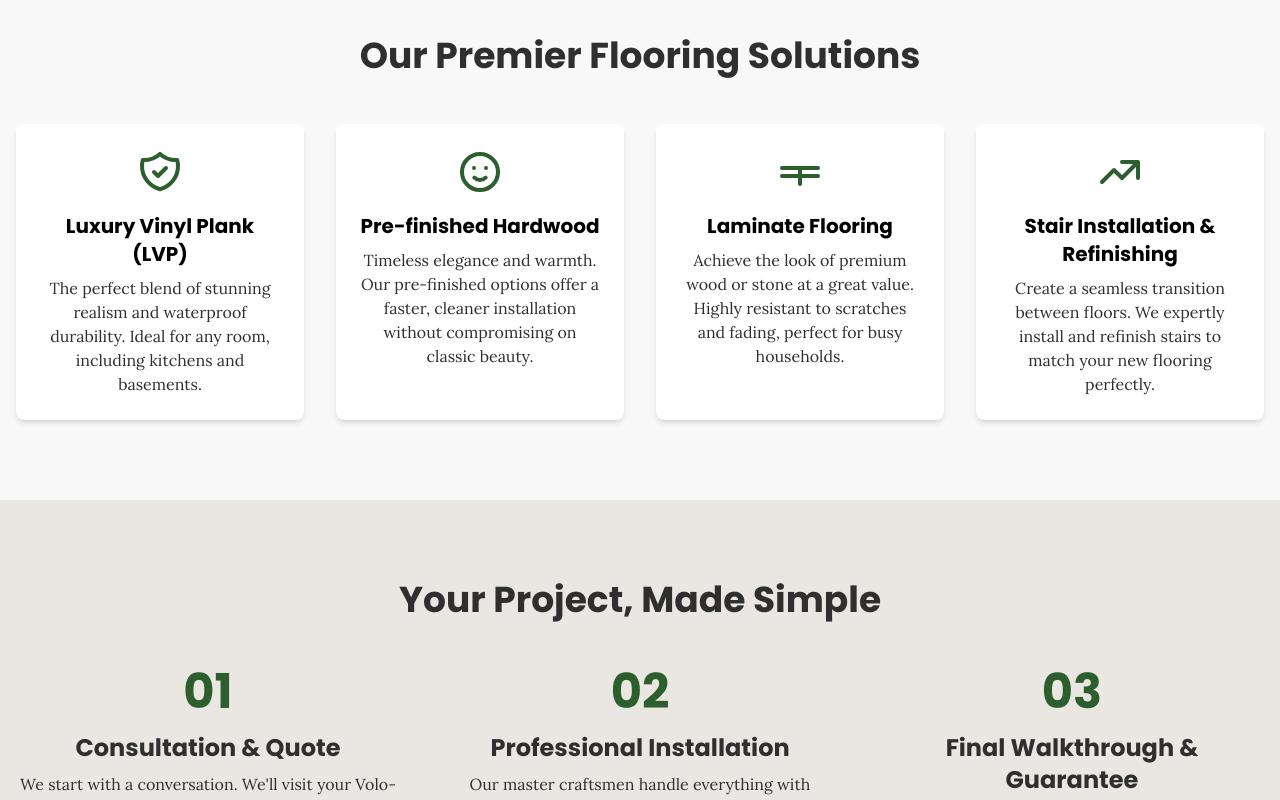
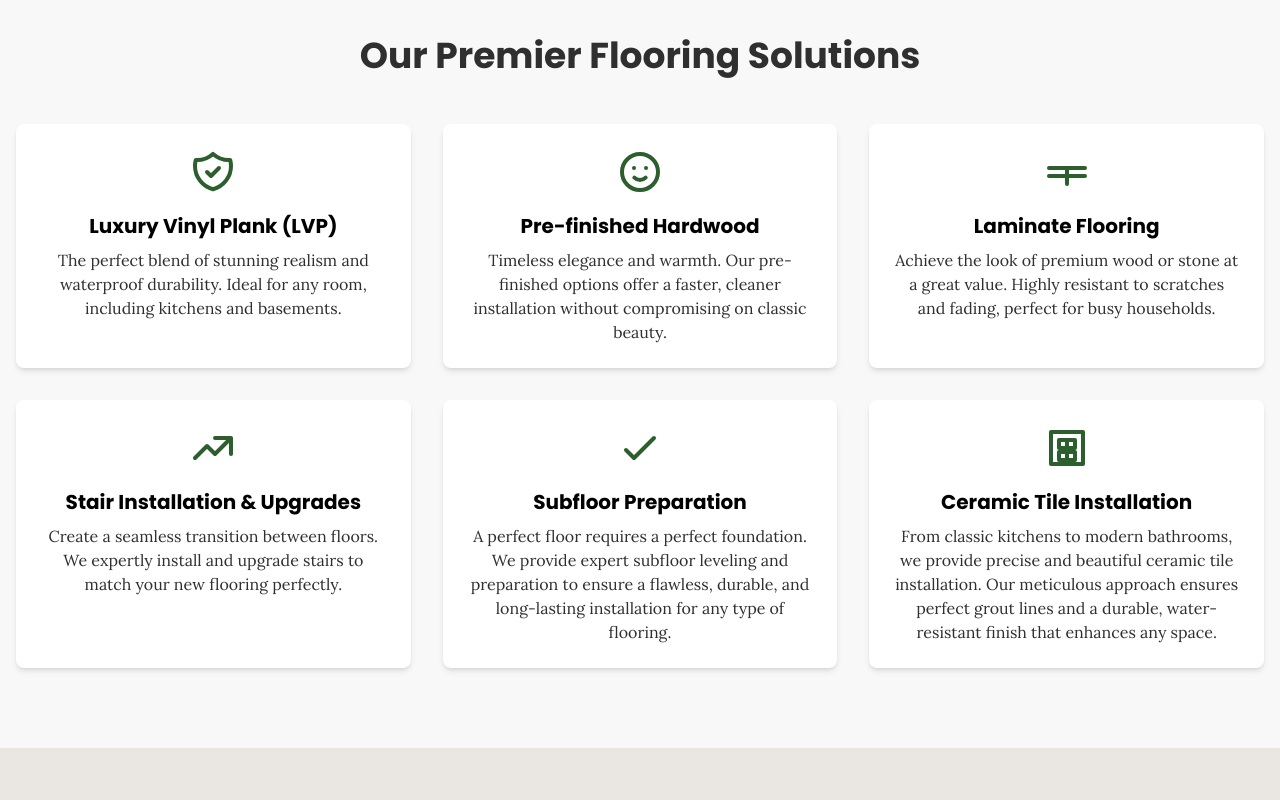
Before and after one commit to kamilpinas/duke_flooring, a React (Vite) app: page / in a window 1280 px wide. Shown: the part 900-1700 px from the top of the page. Built offline with nearby package versions, Linux system fonts and the light colour scheme.

Commit message:
texts fixes, and google link

```diff
--- a/src/components/Footer.tsx
+++ b/src/components/Footer.tsx
@@ -157,7 +157,7 @@ const Footer: React.FC = () => {
                 </svg>
               </a>
               <a
-                href="#"
+                href="https://share.google/5QhZmX5Zx6ofRzIkl"
                 target="_blank"
                 rel="noopener noreferrer"
                 aria-label="Duke Flooring on Google"
--- a/src/components/HeroSection.tsx
+++ b/src/components/HeroSection.tsx
@@ -13,7 +13,7 @@ const HeroSection = () => {
       src: "https://images.unsplash.com/photo-1600121848594-d8644e57abab?auto=format&fit=crop&w=1920&q=80",
       title: "Transform Your Home with Flawless Floors",
       description:
-        "Artisan craftsmanship for your home in Volo, IL. We specialize in LVP, hardwood, and laminate flooring that combines timeless beauty with modern durability.",
+        "Artisan craftsmanship for your home in Volo, IL. We specialize in LVP, hardwood, laminate, and ceramic tile flooring, along with expert subfloor preparation, combining timeless beauty with modern durability.",
     },
     {
       src: "https://images.unsplash.com/photo-1547333101-6bb18e609b2f?q=80&w=2676?auto=format&fit=crop&w=1920&q=80",
--- a/src/components/ServicesSection.tsx
+++ b/src/components/ServicesSection.tsx
@@ -7,7 +7,7 @@ const ServicesSection = () => {
         <h2 className="text-4xl font-bold text-center text-charcoal-gray mb-12 font-sans">
           Our Premier Flooring Solutions
         </h2>
-        <div className="grid grid-cols-1 md:grid-cols-2 lg:grid-cols-4 gap-8">
+        <div className="grid grid-cols-1 md:grid-cols-2 lg:grid-cols-3 gap-8">
           <div className="bg-white p-6 rounded-lg shadow-md text-center">
             <svg
               className="w-12 h-12 mx-auto mb-4 text-forest-green"
@@ -94,11 +94,60 @@ const ServicesSection = () => {
               ></path>
             </svg>
             <h3 className="text-xl font-bold mb-2 font-sans">
-              Stair Installation & Refinishing
+              Stair Installation & Upgrades
             </h3>
             <p className="text-charcoal-gray font-serif">
               Create a seamless transition between floors. We expertly install
-              and refinish stairs to match your new flooring perfectly.
+              and upgrade stairs to match your new flooring perfectly.
+            </p>
+          </div>
+          <div className="bg-white p-6 rounded-lg shadow-md text-center">
+            <svg
+              className="w-12 h-12 mx-auto mb-4 text-forest-green"
+              fill="none"
+              stroke="currentColor"
+              viewBox="0 0 24 24"
+              xmlns="http://www.w3.org/2000/svg"
+            >
+              <path
+                strokeLinecap="round"
+                strokeLinejoin="round"
+                strokeWidth="2"
+                d="M5 13l4 4L19 7"
+              ></path>
+            </svg>
+            <h3 className="text-xl font-bold mb-2 font-sans">
+              Subfloor Preparation
+            </h3>
+            <p className="text-charcoal-gray font-serif">
+              A perfect floor requires a perfect foundation. We provide expert
+              subfloor leveling and preparation to ensure a flawless, durable,
+              and long-lasting installation for any type of flooring.
+            </p>
+          </div>
+          <div className="bg-white p-6 rounded-lg shadow-md text-center">
+            <svg
+              className="w-12 h-12 mx-auto mb-4 text-forest-green"
+              fill="none"
+              stroke="currentColor"
+              viewBox="0 0 24 24"
+              xmlns="http://www.w3.org/2000/svg"
+            >
+              <path
+                strokeLinecap="round"
+                strokeLinejoin="round"
+                strokeWidth="2"
+                d="M4 4v16h16V4H4zm8 4h4v4h-4V8zm0 6h4v4h-4v-4zM8 8h4v4H8V8zm0 6h4v4H8v-4z"
+              ></path>
+            </svg>
+            <h3 className="text-xl font-bold mb-2 font-sans">
+              Ceramic Tile Installation
+            </h3>
+            <p className="text-charcoal-gray font-serif">
+              From classic kitchens to modern bathrooms, we provide precise and
+              beautiful ceramic tile installation. Our meticulous approach
+              ensures perfect grout lines and a durable, water-resistant finish
+              that enhances any space.
             </p>
           </div>
         </div>
--- a/src/components/gallery/GalleryGrid.tsx
+++ b/src/components/gallery/GalleryGrid.tsx
@@ -16,7 +16,7 @@ const GalleryGrid: React.FC = () => {
     setSelectedImage(null)
   }
 
-  const categories = ["All", "LVP", "Hardwood", "Laminate", "Stairs"]
+  const categories = ["All", "LVP", "Hardwood", "Laminate", "Stairs", "Tile"]
 
   const filteredImages =
     activeFilter === "All"
--- a/src/data/faqData.ts
+++ b/src/data/faqData.ts
@@ -44,5 +44,15 @@ export const faqs: FAQItem[] = [
     id: 8,
     question: "Why is it important for a contractor to be insured?",
     answer: "Hiring an insured contractor is critical for protecting you and your home. Workers' compensation covers any injuries to our crew on your property, preventing any liability from falling on you. General liability protects your property from any accidental damage during the project. It's a non-negotiable for a professional and safe installation."
+  },
+  {
+    id: 9,
+    question: "What is subfloor preparation and why is it important?",
+    answer: "Subfloor preparation is the process of making sure the surface beneath your new floor is clean, level, and structurally sound. This is a critical step for a long-lasting, beautiful floor. A properly prepared subfloor prevents issues like squeaks, gaps, and premature wear."
+  },
+  {
+    id: 10,
+    question: "Do you install ceramic tile?",
+    answer: "Yes, we offer professional ceramic tile installation for kitchens, bathrooms, and other areas. Our meticulous process ensures a beautiful, durable, and water-resistant finish."
   }
 ];
--- a/src/data/galleryData.ts
+++ b/src/data/galleryData.ts
@@ -1,7 +1,7 @@
 export interface GalleryImage {
   id: number
   src: string
-  category: "LVP" | "Hardwood" | "Laminate" | "Stairs"
+  category: "LVP" | "Hardwood" | "Laminate" | "Stairs" | "Tile"
   title: string
   alt: string
 }
--- a/src/data/projectData.ts
+++ b/src/data/projectData.ts
@@ -74,7 +74,7 @@ export const projects: Project[] = [
     challenge:
       "A damp, unfinished basement needed to be converted into a functional family room. The flooring had to be moisture-resistant, durable, and comfortable underfoot.",
     approach:
-      "We installed a high-quality laminate flooring with a built-in vapor barrier. This provided a warm, wood-like appearance while protecting against moisture from the concrete subfloor.",
+      "After proper subfloor preparation to ensure a level surface, we installed a high-quality laminate flooring with a built-in vapor barrier. This provided a warm, wood-like appearance while protecting against moisture from the concrete subfloor.",
     transformation:
       "The new laminate flooring turned a cold, unwelcoming basement into a cozy and inviting living space, effectively adding a new level of usable square footage to the home.",
     keyInfo: [
--- a/src/pages/HomePage.tsx
+++ b/src/pages/HomePage.tsx
@@ -12,8 +12,8 @@ const HomePage: React.FC = () => {
   return (
     <main>
       <SEO
-        title="Duke Flooring | Premier Hardwood, LVP & Laminate in Volo, IL"
-        description="Top-rated, family-owned flooring company in Volo, IL. We specialize in expert installation of hardwood, LVP, and laminate floors. Get your free, no-obligation estimate today!"
+        title="Duke Flooring | Premier Hardwood, LVP, Tile & Laminate in Volo, IL"
+        description="Top-rated, family-owned flooring company in Volo, IL. We specialize in expert installation of hardwood, LVP, ceramic tile, and laminate floors, plus subfloor preparation. Get your free, no-obligation estimate today!"
         canonicalUrl="https://www.dukeflooring.com/"
       />
       <HeroSection />
--- a/src/pages/ServicesPage.tsx
+++ b/src/pages/ServicesPage.tsx
@@ -10,8 +10,8 @@ const ServicesPage: React.FC = () => {
   return (
     <div className="bg-off-white">
       <SEO
-        title="Our Flooring Services | Hardwood, LVP & Stairs | Duke Flooring"
-        description="Explore our expert flooring services in Lake County. From timeless pre-finished hardwood to durable LVP and custom staircases, we deliver artisan quality."
+        title="Our Flooring Services | Hardwood, LVP, Tile & Stairs | Duke Flooring"
+        description="Explore our expert flooring services in Lake County. From timeless pre-finished hardwood to durable LVP, ceramic tile, and custom staircases, we deliver artisan quality."
         canonicalUrl="https://www.dukeflooring.com/services"
       />
       <main>
@@ -66,8 +66,8 @@ const ServicesPage: React.FC = () => {
             reverse={true}
           />
           <ServiceDetail
-            title="Subfloor Leveling"
-            description="A perfect floor requires a perfect foundation. We provide expert subfloor leveling and preparation to ensure a flawless, durable, and long-lasting installation for any type of flooring."
+            title="Subfloor Leveling & Preparation"
+            description="A perfect floor requires a perfect foundation. We provide expert subfloor leveling and preparation to ensure a flawless, durable, and long-lasting installation for any type of flooring. This critical first step involves assessing, cleaning, and correcting any imperfections in your subfloor, which is essential for the longevity and appearance of your new floors."
             benefits={[
               "Eliminates dips and high spots",
               "Prevents future flooring problems",
```
